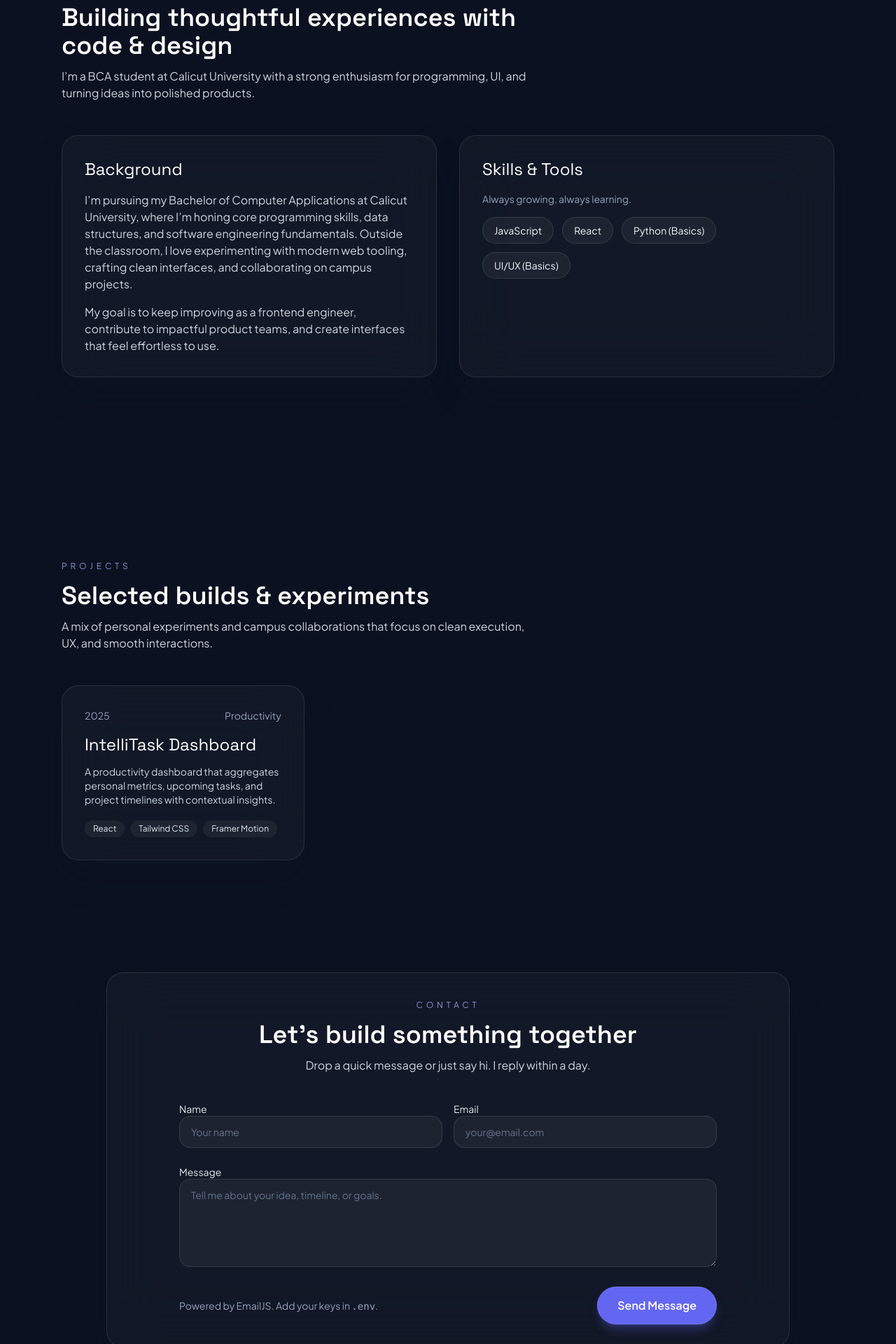
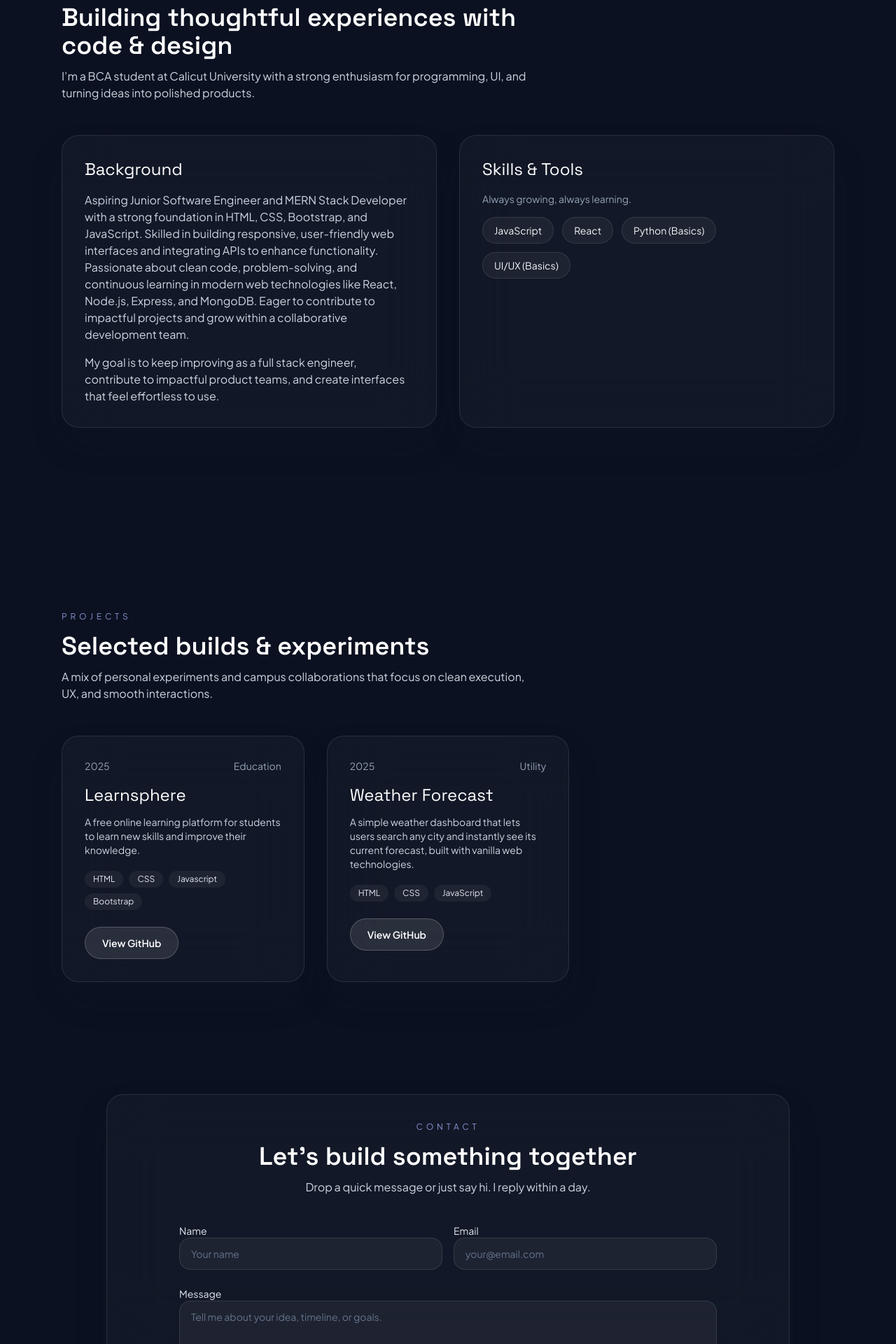
Before and after one commit to sarananil11/My-Portfolio, a React (Vite) app: page / in a window 1280 px wide. Shown: the part 880-2800 px from the top of the page at 70% size. Built offline with nearby package versions, Linux system fonts and the light colour scheme; no server answers.

Commit message:
added social links

```diff
--- a/src/components/Card.jsx
+++ b/src/components/Card.jsx
@@ -1,10 +1,11 @@
-const Card = ({ children, className = '' }) => {
+const Card = ({ children, className = '', as: Component = 'div', ...props }) => {
   return (
-    <div
+    <Component
       className={`rounded-3xl border border-white/10 bg-white/[0.03] p-8 shadow-soft backdrop-blur-2xl ${className}`}
+      {...props}
     >
       {children}
-    </div>
+    </Component>
   )
 }
 
--- a/src/components/ProjectCard.jsx
+++ b/src/components/ProjectCard.jsx
@@ -1,7 +1,28 @@
 import { motion as Motion } from 'framer-motion'
 import Card from './Card'
+import Button from './Button'
 
 const ProjectCard = ({ project, index }) => {
+  const handleNavigate = () => {
+    if (project.link && typeof window !== 'undefined') {
+      window.open(project.link, '_blank', 'noopener,noreferrer')
+    }
+  }
+
+  const linkProps = project.link
+    ? {
+        role: 'link',
+        tabIndex: 0,
+        onClick: handleNavigate,
+        onKeyDown: (event) => {
+          if (event.key === 'Enter' || event.key === ' ') {
+            event.preventDefault()
+            handleNavigate()
+          }
+        },
+      }
+    : {}
+
   return (
     <Motion.div
       initial={{ opacity: 0, y: 30 }}
@@ -9,7 +30,13 @@ const ProjectCard = ({ project, index }) => {
       transition={{ duration: 0.5, delay: index * 0.1 }}
       viewport={{ once: true }}
     >
-      <Card className="flex h-full flex-col">
+      <Card
+        className={`flex h-full flex-col transition duration-200 ${
+          project.link ? 'cursor-pointer hover:-translate-y-1 hover:shadow-lg' : ''
+        }`}
+        aria-label={project.link ? `${project.title} project` : undefined}
+        {...linkProps}
+      >
         <div className="flex items-center justify-between text-sm text-slate-400">
           <span>{project.year}</span>
           <span>{project.category}</span>
@@ -26,6 +53,22 @@ const ProjectCard = ({ project, index }) => {
             </span>
           ))}
         </div>
+        {project.github && (
+          <div className="mt-6">
+            <Button
+              as="a"
+              href={project.github}
+              target="_blank"
+              rel="noreferrer"
+              variant="secondary"
+              size="md"
+              onClick={(event) => event.stopPropagation()}
+              className="w-full justify-center sm:w-auto"
+            >
+              View GitHub
+            </Button>
+          </div>
+        )}
       </Card>
     </Motion.div>
   )
--- a/src/data/projects.js
+++ b/src/data/projects.js
@@ -1,34 +1,22 @@
 export const projects = [
   {
-    title: 'IntelliTask Dashboard',
+    title: 'Learnsphere',
     description:
-      'A productivity dashboard that aggregates personal metrics, upcoming tasks, and project timelines with contextual insights.',
-    tech: ['React', 'Tailwind CSS', 'Framer Motion'],
+      'A free online learning platform for students to learn new skills and improve their knowledge.',
+    tech: ['HTML', 'CSS', 'Javascript', 'Bootstrap'],
     year: '2025',
-    category: 'Productivity',
+    category: 'Education',
+    link: 'https://learning-patform-saran.netlify.app/',
+    github: 'https://github.com/sarananil11/Learning-platform',
   },
-  // {
-  //   title: 'Campus Collaboration Hub',
-  //   description:
-  //     'A community portal for BCA peers to discover study groups, share resources, and schedule meetups with real-time updates.',
-  //   tech: ['React Router', 'Supabase', 'Chakra UI'],
-  //   year: '2024',
-  //   category: 'Social',
-  // },
-  // {
-  //   title: 'Devfolio Starter Pack',
-  //   description:
-  //     'A plug-and-play portfolio template featuring dynamic project listings, theming, and content-first layouts for developers.',
-  //   tech: ['Vite', 'Tailwind CSS', 'Netlify'],
-  //   year: '2024',
-  //   category: 'Open Source',
-  // },
-  // {
-  //   title: 'UI Micro-interactions Kit',
-  //   description:
-  //     'A curated library of delightful UI motion patterns and accessible components for rapid prototyping.',
-  //   tech: ['React', 'Framer Motion', 'Storybook'],
-  //   year: '2023',
-  //   category: 'Design',
-  // },
+  {
+    title: 'Weather Forecast',
+    description:
+      'A simple weather dashboard that lets users search any city and instantly see its current forecast, built with vanilla web technologies.',
+    tech: ['HTML', 'CSS', 'JavaScript'],
+    year: '2025',
+    category: 'Utility',
+    link: 'https://weather-forecast-self-kappa.vercel.app/',
+    github: 'https://github.com/sarananil11/weather-forecast',
+  },
 ]
--- a/src/sections/About.jsx
+++ b/src/sections/About.jsx
@@ -1,11 +1,11 @@
-import { motion as Motion } from 'framer-motion'
-import Card from '../components/Card'
-import SectionHeading from '../components/SectionHeading'
-import { skills } from '../data/skills'
-import useSectionObserver from '../hooks/useSectionObserver'
+import { motion as Motion } from "framer-motion";
+import Card from "../components/Card";
+import SectionHeading from "../components/SectionHeading";
+import { skills } from "../data/skills";
+import useSectionObserver from "../hooks/useSectionObserver";
 
 const About = () => {
-  const sectionRef = useSectionObserver('about')
+  const sectionRef = useSectionObserver("about");
 
   return (
     <section
@@ -30,14 +30,19 @@ const About = () => {
             <Card className="h-full space-y-4">
               <h3 className="font-display text-2xl text-white">Background</h3>
               <p className="text-slate-300">
-                I’m pursuing my Bachelor of Computer Applications at Calicut University, where I’m
-                honing core programming skills, data structures, and software engineering
-                fundamentals. Outside the classroom, I love experimenting with modern web tooling,
-                crafting clean interfaces, and collaborating on campus projects.
+                Aspiring Junior Software Engineer and MERN Stack Developer with
+                a strong foundation in HTML, CSS, Bootstrap, and JavaScript.
+                Skilled in building responsive, user-friendly web interfaces and
+                integrating APIs to enhance functionality. Passionate about
+                clean code, problem-solving, and continuous learning in modern
+                web technologies like React, Node.js, Express, and MongoDB.
+                Eager to contribute to impactful projects and grow within a
+                collaborative development team.
               </p>
               <p className="text-slate-300">
-                My goal is to keep improving as a frontend engineer, contribute to impactful
-                product teams, and create interfaces that feel effortless to use.
+                My goal is to keep improving as a full stack engineer, contribute
+                to impactful product teams, and create interfaces that feel
+                effortless to use.
               </p>
             </Card>
           </Motion.div>
@@ -49,8 +54,12 @@ const About = () => {
             transition={{ duration: 0.6, delay: 0.15 }}
           >
             <Card className="h-full space-y-4">
-              <h3 className="font-display text-2xl text-white">Skills & Tools</h3>
-              <p className="text-sm text-slate-400">Always growing, always learning.</p>
+              <h3 className="font-display text-2xl text-white">
+                Skills & Tools
+              </h3>
+              <p className="text-sm text-slate-400">
+                Always growing, always learning.
+              </p>
               <div className="flex flex-wrap gap-3">
                 {skills.map((skill) => (
                   <span
@@ -66,7 +75,7 @@ const About = () => {
         </div>
       </div>
     </section>
-  )
-}
+  );
+};
 
-export default About
+export default About;
--- a/src/sections/Contact.jsx
+++ b/src/sections/Contact.jsx
@@ -27,10 +27,23 @@ const Contact = () => {
     [],
   )
 
+  const socialLinks = useMemo(
+    () => ({
+      github: import.meta.env.VITE_GITHUB_URL ?? 'https://github.com/sarananil11',
+      linkedin:
+        import.meta.env.VITE_LINKEDIN_URL ?? 'https://www.linkedin.com/in/saran-anil-v-p-028521341/',
+    }),
+    [],
+  )
+
+  const hasAlphabet = (value) => /[A-Za-z]/.test(value)
+
   const validate = () => {
     const nextErrors = {}
     if (!formValues.name.trim()) {
       nextErrors.name = 'Please enter your name.'
+    } else if (!hasAlphabet(formValues.name)) {
+      nextErrors.name = 'Name must include alphabet characters.'
     }
     if (!formValues.email.trim()) {
       nextErrors.email = 'Email is required.'
@@ -39,6 +52,8 @@ const Contact = () => {
     }
     if (!formValues.message.trim()) {
       nextErrors.message = 'Share a quick summary of your project or message.'
+    } else if (!hasAlphabet(formValues.message)) {
+      nextErrors.message = 'Message needs at least one letter.'
     }
     return nextErrors
   }
@@ -153,10 +168,48 @@ const Contact = () => {
             </p>
           )}
 
-          <div className="flex flex-col gap-2 sm:flex-row sm:items-center sm:justify-between">
-            <p className="text-sm text-slate-400">
-              Powered by EmailJS. Add your keys in <code>.env</code>.
-            </p>
+          <div className="flex flex-col gap-4 sm:flex-row sm:items-center sm:justify-between">
+            <div>
+              <p className="text-sm text-slate-400">Connect with me.</p>
+              <div className="mt-2 flex gap-3">
+                {socialLinks.github && (
+                  <a
+                    href={socialLinks.github}
+                    target="_blank"
+                    rel="noreferrer"
+                    className="flex h-10 w-10 items-center justify-center rounded-full border border-white/10 bg-white/5 text-white transition hover:border-white/30 hover:bg-white/10"
+                    aria-label="GitHub profile"
+                  >
+                    <svg
+                      xmlns="http://www.w3.org/2000/svg"
+                      viewBox="0 0 24 24"
+                      className="h-5 w-5 fill-current"
+                      aria-hidden="true"
+                    >
+                      <path d="M12 0C5.37 0 0 5.37 0 12a12 12 0 0 0 8.21 11.42c.6.11.82-.26.82-.58v-2.07c-3.34.73-4.04-1.61-4.04-1.61-.55-1.39-1.34-1.76-1.34-1.76-1.1-.75.08-.74.08-.74 1.22.09 1.86 1.26 1.86 1.26 1.08 1.85 2.83 1.32 3.52 1.01.11-.79.42-1.32.76-1.62-2.67-.3-5.48-1.34-5.48-5.96 0-1.32.47-2.4 1.24-3.24-.12-.3-.54-1.52.12-3.17 0 0 1.01-.32 3.3 1.24.96-.27 1.98-.4 3-.4 1.02 0 2.04.14 3 .4 2.29-1.56 3.3-1.24 3.3-1.24.66 1.65.24 2.87.12 3.17.77.84 1.24 1.92 1.24 3.24 0 4.63-2.81 5.66-5.49 5.96.43.37.82 1.1.82 2.22v3.29c0 .32.22.7.82.58A12 12 0 0 0 24 12c0-6.63-5.37-12-12-12Z" />
+                    </svg>
+                  </a>
+                )}
+                {socialLinks.linkedin && (
+                  <a
+                    href={socialLinks.linkedin}
+                    target="_blank"
+                    rel="noreferrer"
+                    className="flex h-10 w-10 items-center justify-center rounded-full border border-white/10 bg-white/5 text-white transition hover:border-white/30 hover:bg-white/10"
+                    aria-label="LinkedIn profile"
+                  >
+                    <svg
+                      xmlns="http://www.w3.org/2000/svg"
+                      viewBox="0 0 24 24"
+                      className="h-5 w-5 fill-current"
+                      aria-hidden="true"
+                    >
+                      <path d="M4.98 3.5A2.5 2.5 0 1 1 0 3.5a2.5 2.5 0 0 1 4.98 0ZM.5 8.5h4.95V24H.5zm7.5 0h4.74v2.11h.07c.66-1.25 2.28-2.56 4.69-2.56 5.02 0 5.95 3.3 5.95 7.59V24h-4.94v-7.06c0-1.69-.03-3.86-2.35-3.86-2.35 0-2.71 1.84-2.71 3.74V24H8z" />
+                    </svg>
+                  </a>
+                )}
+              </div>
+            </div>
             <Button
               type="submit"
               size="lg"
--- a/src/sections/Hero.jsx
+++ b/src/sections/Hero.jsx
@@ -59,15 +59,15 @@ const Hero = () => {
       >
         <Card className="w-full">
           <p className="text-sm uppercase tracking-[0.25em] text-brand-light">Currently</p>
-          <h3 className="mt-2 font-display text-2xl text-white">BCA @ Calicut University</h3>
+          <h3 className="mt-2 font-display text-2xl text-white">Intern @ Techolas Technologies</h3>
           <p className="mt-3 text-sm text-slate-300">
-            Focused on strengthening core programming concepts while building side projects.
+            Interning at Techolas Technologies as a Software Developer.
           </p>
         </Card>
         <Card className="w-full">
           <p className="text-sm uppercase tracking-[0.25em] text-brand-light">Focus Areas</p>
           <div className="mt-3 flex flex-wrap gap-2 text-sm text-slate-200">
-            {['Frontend Engineering', 'UI Motion', 'Product Thinking'].map((item) => (
+            {['Software Engineering', 'Responsive web apps', 'Full stack development'].map((item) => (
               <span key={item} className="rounded-full bg-white/5 px-3 py-1">
                 {item}
               </span>
```
